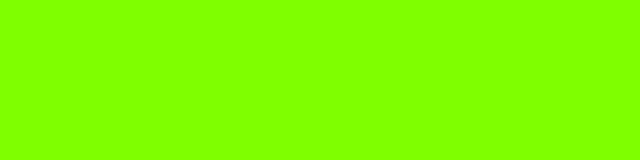
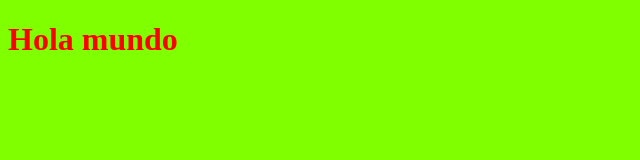
Before and after one commit to JuanFachas/PrimerRepo, a plain HTML site: page Index.html in a window 1280 px wide. Shown: the whole page, without its empty margins (0-640 px from the left). Drawn offline with Linux system fonts and the light colour scheme.

Commit message:
otra letra

```diff
--- a/estilos.css
+++ b/estilos.css
@@ -3,5 +3,5 @@ body {
 }
 
 h1 {
-    color: rgba(0, 0, 0, 0);
+    color: rgb(255, 0, 0);
 }
```
